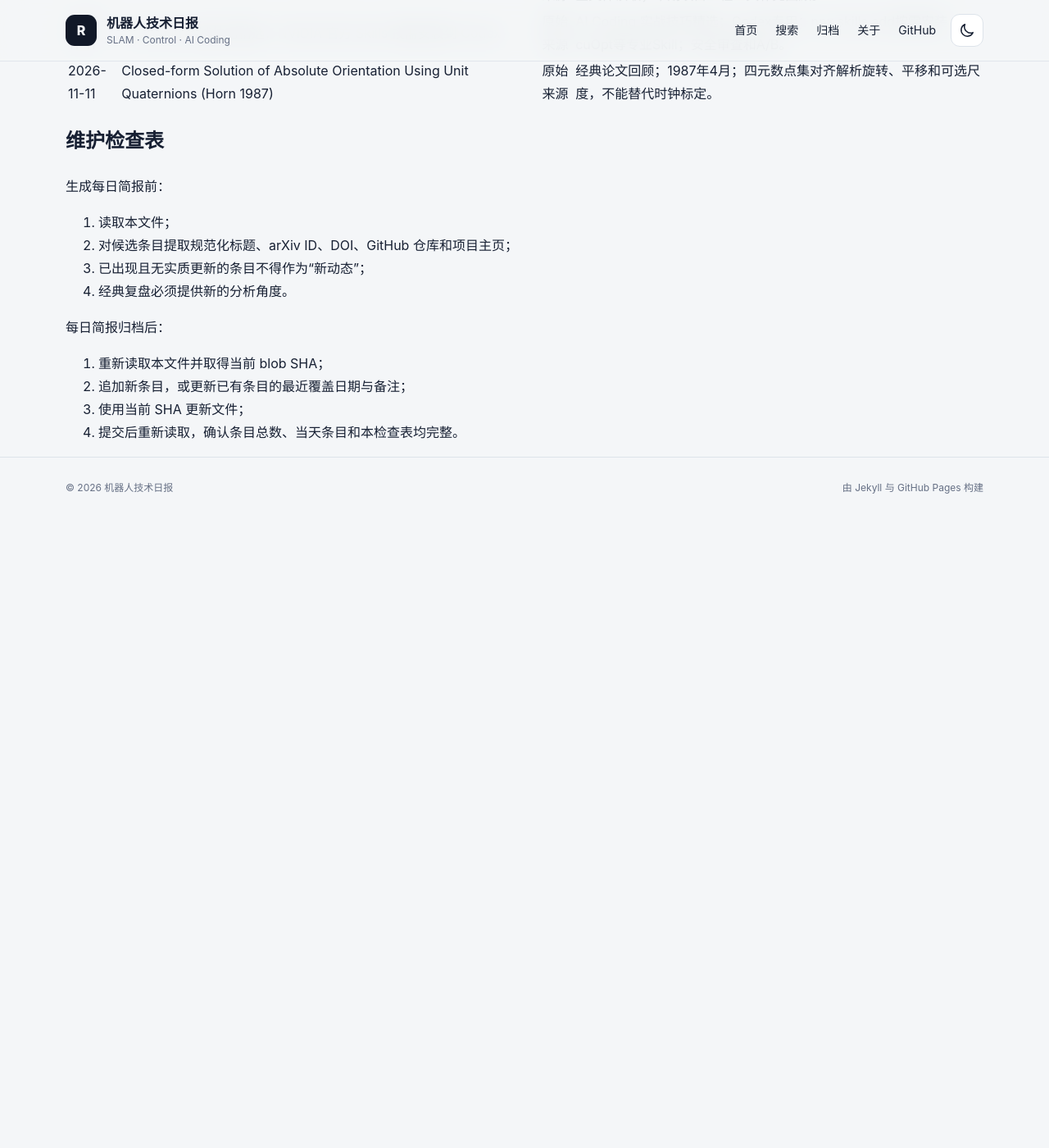
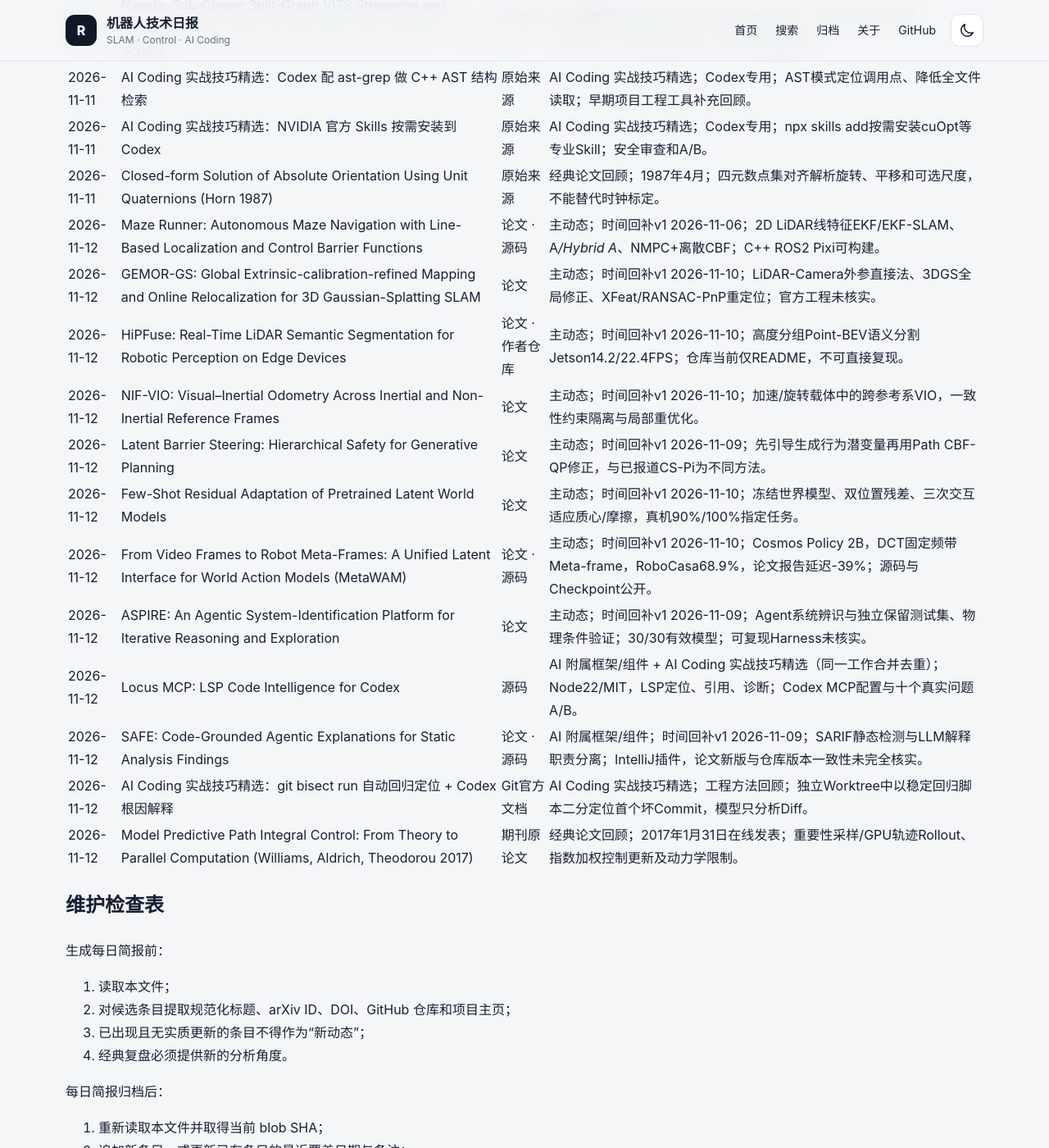
Before and after one commit to helywin/daily, a Jekyll site: the page built from robotics-brief-covered-items.md, in a window 1280 px wide and 1400 px high, scrolled down 88755 px. Shown: the whole window at 82% size. Built offline with Jekyll 4.4.1, drawn with Linux system fonts in a browser that asks for light colours; our own code applies the rules of GitHub Pages for plain Markdown files; before the commit the page ends 89385 px from its top, so only the background shows below that; some of the changed text lies outside the part shown.

Commit message:
docs: update robotics brief coverage index for 2026-11-12

```diff
--- a/robotics-brief-covered-items.md
+++ b/robotics-brief-covered-items.md
@@ -1,6 +1,6 @@
 # 机器人技术简报已覆盖条目索引
 
-> 最后更新：2026-11-11（Asia/Shanghai）
+> 最后更新：2026-11-12（Asia/Shanghai）
 >
 > 用途：每日简报选题前强制查重。本文件保留全部历史条目的最近覆盖日期、规范标题、至少一个可直接访问的原始来源和必要备注。
 >
@@ -196,6 +196,8 @@
 > 2026-11-10 修订最终版：8 条主动态、3 条 AI/LLM 附属框架与组件、3 条 Codex 实战技巧精选和 1 篇经典论文回顾，共 15 条；替换早间两条不适用工具公告，累计 1,297 条。
 >
 > 2026-11-11 新增 7 条主动态、2 条 AI/LLM 附属框架与组件、2 条 Codex 实战技巧及 1 篇经典论文回顾，共 12 条，累计 1,309 条。
+>
+> 2026-11-12 新增 8 条机器人/控制主动态、2 条 AI 附属框架/组件（其中 Locus 与其 Codex 技巧合并去重）、另 1 条 Codex 实操、1 篇经典论文，共 12 个唯一工作，累计 1,321 条。
 >
 ## 已核验条目
 
@@ -1607,6 +1609,18 @@
 | 2026-11-11 | AI Coding 实战技巧精选：Codex 配 ast-grep 做 C++ AST 结构检索 | [原始来源](https://github.com/ast-grep/ast-grep) | AI Coding 实战技巧精选；Codex专用；AST模式定位调用点、降低全文件读取；早期项目工程工具补充回顾。 |
 | 2026-11-11 | AI Coding 实战技巧精选：NVIDIA 官方 Skills 按需安装到 Codex | [原始来源](https://github.com/NVIDIA/skills) | AI Coding 实战技巧精选；Codex专用；npx skills add按需安装cuOpt等专业Skill；安全审查和A/B。 |
 | 2026-11-11 | Closed-form Solution of Absolute Orientation Using Unit Quaternions (Horn 1987) | [原始来源](https://doi.org/10.1364/JOSAA.4.000629) | 经典论文回顾；1987年4月；四元数点集对齐解析旋转、平移和可选尺度，不能替代时钟标定。 |
+| 2026-11-12 | Maze Runner: Autonomous Maze Navigation with Line-Based Localization and Control Barrier Functions | [论文](https://arxiv.org/abs/2611.12949) · [源码](https://github.com/alvgaona/maze-runner) | 主动态；时间回补v1 2026-11-06；2D LiDAR线特征EKF/EKF-SLAM、A*/Hybrid A*、NMPC+离散CBF；C++ ROS2 Pixi可构建。 |
+| 2026-11-12 | GEMOR-GS: Global Extrinsic-calibration-refined Mapping and Online Relocalization for 3D Gaussian-Splatting SLAM | [论文](https://arxiv.org/abs/2611.13528) | 主动态；时间回补v1 2026-11-10；LiDAR-Camera外参直接法、3DGS全局修正、XFeat/RANSAC-PnP重定位；官方工程未核实。 |
+| 2026-11-12 | HiPFuse: Real-Time LiDAR Semantic Segmentation for Robotic Perception on Edge Devices | [论文](https://arxiv.org/abs/2611.14025) · [作者仓库](https://github.com/haiyang2022/HiPFuse) | 主动态；时间回补v1 2026-11-10；高度分组Point-BEV语义分割Jetson14.2/22.4FPS；仓库当前仅README，不可直接复现。 |
+| 2026-11-12 | NIF-VIO: Visual--Inertial Odometry Across Inertial and Non-Inertial Reference Frames | [论文](https://arxiv.org/abs/2611.13662) | 主动态；时间回补v1 2026-11-10；加速/旋转载体中的跨参考系VIO，一致性约束隔离与局部重优化。 |
+| 2026-11-12 | Latent Barrier Steering: Hierarchical Safety for Generative Planning | [论文](https://arxiv.org/abs/2611.13227) | 主动态；时间回补v1 2026-11-09；先引导生成行为潜变量再用Path CBF-QP修正，与已报道CS-Pi为不同方法。 |
+| 2026-11-12 | Few-Shot Residual Adaptation of Pretrained Latent World Models | [论文](https://arxiv.org/abs/2611.13592) | 主动态；时间回补v1 2026-11-10；冻结世界模型、双位置残差、三次交互适应质心/摩擦，真机90%/100%指定任务。 |
+| 2026-11-12 | From Video Frames to Robot Meta-Frames: A Unified Latent Interface for World Action Models (MetaWAM) | [论文](https://arxiv.org/abs/2611.14365) · [源码](https://github.com/showlab/MetaWAM) | 主动态；时间回补v1 2026-11-10；Cosmos Policy 2B，DCT固定频带Meta-frame，RoboCasa68.9%，论文报告延迟-39%；源码与Checkpoint公开。 |
+| 2026-11-12 | ASPIRE: An Agentic System-Identification Platform for Iterative Reasoning and Exploration | [论文](https://arxiv.org/abs/2611.13114) | 主动态；时间回补v1 2026-11-09；Agent系统辨识与独立保留测试集、物理条件验证；30/30有效模型；可复现Harness未核实。 |
+| 2026-11-12 | Locus MCP: LSP Code Intelligence for Codex | [源码](https://github.com/paladini/locus-mcp) | AI 附属框架/组件 + AI Coding 实战技巧精选（同一工作合并去重）；Node22/MIT，LSP定位、引用、诊断；Codex MCP配置与十个真实问题A/B。 |
+| 2026-11-12 | SAFE: Code-Grounded Agentic Explanations for Static Analysis Findings | [论文](https://arxiv.org/abs/2611.13041) · [源码](https://github.com/fraunhofer-iem/safe) | AI 附属框架/组件；时间回补v1 2026-11-09；SARIF静态检测与LLM解释职责分离；IntelliJ插件，论文新版与仓库版本一致性未完全核实。 |
+| 2026-11-12 | AI Coding 实战技巧精选：git bisect run 自动回归定位 + Codex 根因解释 | [Git官方文档](https://git-scm.com/docs/git-bisect) | AI Coding 实战技巧精选；工程方法回顾；独立Worktree中以稳定回归脚本二分定位首个坏Commit，模型只分析Diff。 |
+| 2026-11-12 | Model Predictive Path Integral Control: From Theory to Parallel Computation (Williams, Aldrich, Theodorou 2017) | [期刊原论文](https://doi.org/10.2514/1.G001921) | 经典论文回顾；2017年1月31日在线发表；重要性采样/GPU轨迹Rollout、指数加权控制更新及动力学限制。 |
 
 ## 维护检查表
 
```
